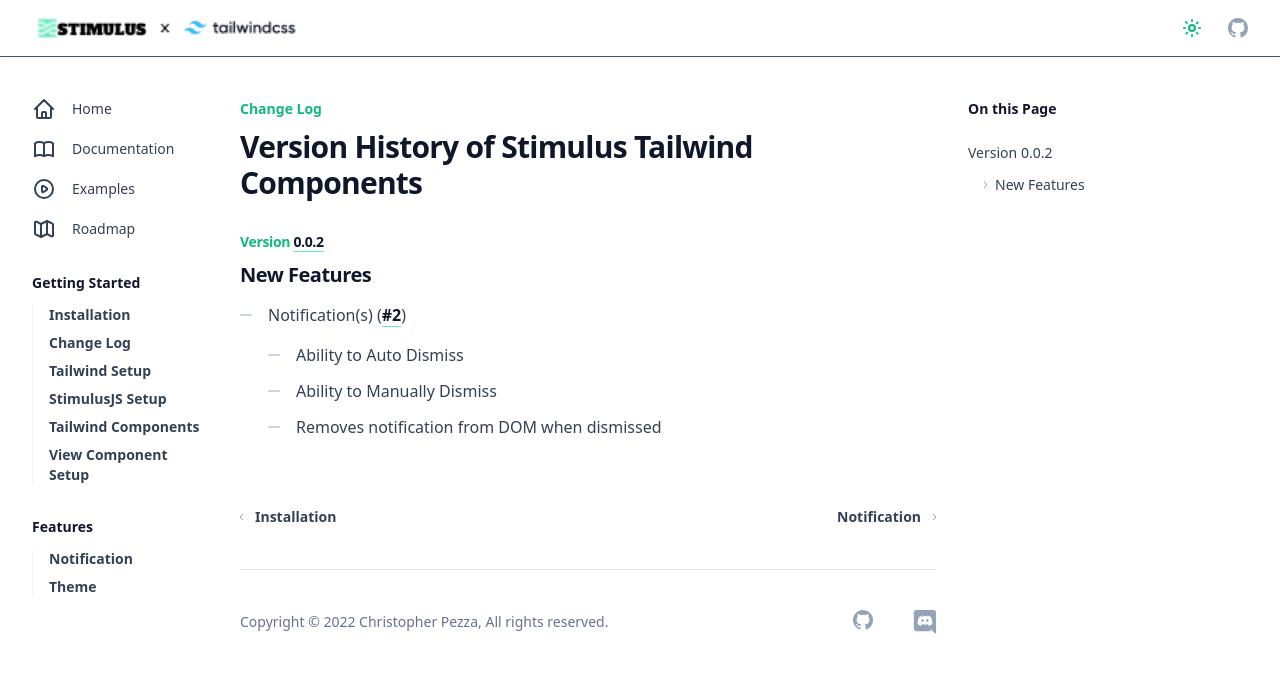
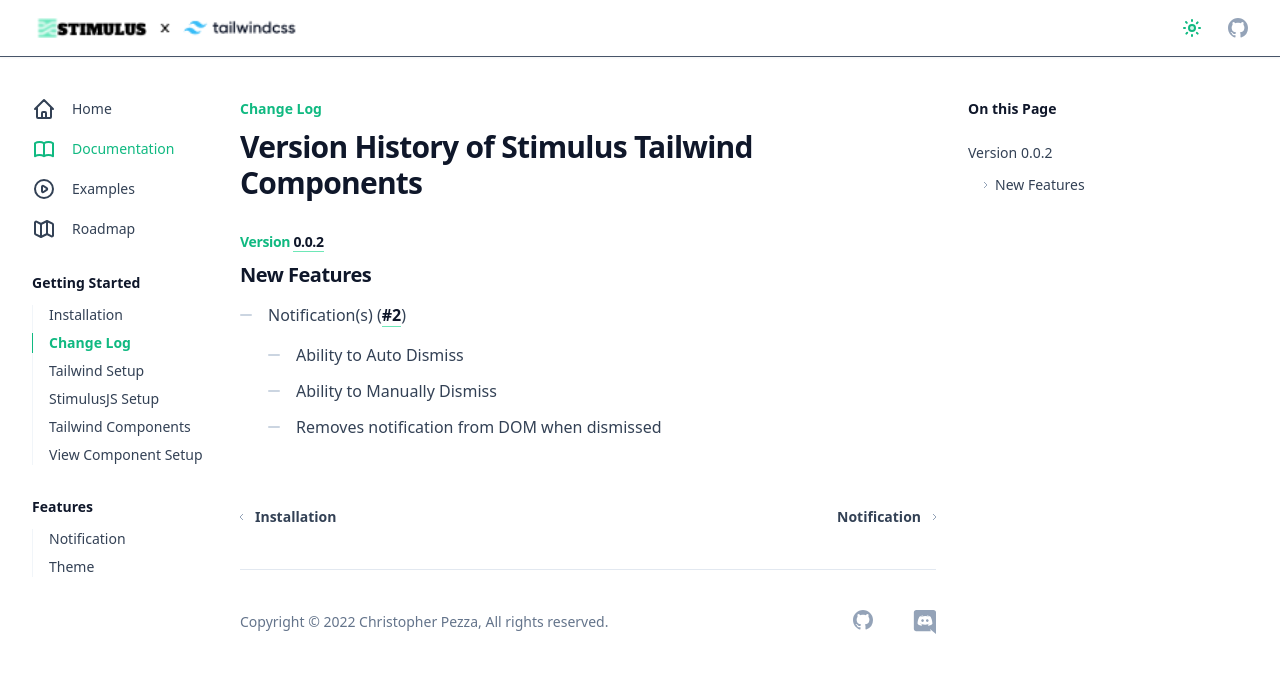
Before and after one commit to chiefpansancolt/stimulus-tailwind-components, a Jekyll site: the page built from docs/docs/change_log/index.md, in a window 1280 px wide. Shown: the top 673 px of the page. Built offline with Jekyll 4.4.1, drawn with Linux system fonts in a browser that asks for light colours; Markdown is read by kramdown in place of the engine named in the settings.

Commit message:
fix if statement in doc includes nav

```diff
--- a/docs/_includes/left_nav_features.html
+++ b/docs/_includes/left_nav_features.html
@@ -1,13 +1,11 @@
 <li class="mt-12 lg:mt-8">
   <h5 class="mb-8 font-semibold text-slate-900 dark:text-slate-200 lg:mb-3">Features</h5>
   <ul class="space-y-6 border-l border-slate-100 dark:border-slate-800 lg:space-y-2">
-    {% for item in site.data.navigations.left_features %} {% if include.isDocs %} {% assign url = item.docUrl %} {% else %} {% assign url = item.expUrl %} {% endif %}
+    {% for item in site.data.navigations.left_features %} {% if include.isDocs %} {% assign url = item.docUrl %} {% else %} {% assign url = item.expUrl %} {% endif %} {% if page.url contains url %} {%
+    assign classes = "border-current font-semibold text-emerald-500 dark:text-emerald-400" %} {% else %} {% assign classes = "border-transparent hover:border-slate-400 dark:hover:border-emerald-500
+    text-slate-700 hover:text-emerald-500 dark:text-slate-400 dark:hover:text-emerald-400" %} {% endif %}
     <li>
-      <a
-        class="{% if page.url == url %} {% else %} {% endif %} -ml-px block border-l border-current border-transparent pl-4 font-semibold text-emerald-500 text-slate-700 hover:border-slate-400 hover:text-emerald-500 dark:text-emerald-400 dark:text-slate-400 dark:hover:border-emerald-500 dark:hover:text-emerald-400"
-        href="{{ url | relative_url }}"
-        >{{ item.name }}</a
-      >
+      <a class="block border-l pl-4 -ml-px {{ classes }}" href="{{ url | relative_url }}">{{ item.name }}</a>
     </li>
     {% endfor %}
   </ul>
--- a/docs/_includes/left_nav_main.html
+++ b/docs/_includes/left_nav_main.html
@@ -1,10 +1,6 @@
-{% for item in site.data.navigations.left_main %}
+{% for item in site.data.navigations.left_main %} {% if page.url contains item.url %} {% assign classes = "text-emerald-500 dark:text-emerald-400" %} {% else %} {% assign classes = "text-slate-700
+hover:text-emerald-500 dark:text-slate-400 dark:hover:text-emerald-400" %} {% endif %}
 <li>
-  <a
-    href="{{ item.link | relative_url }}"
-    class="{% if page.url contains item.url %} {% else %} {% endif %} group mb-4 flex items-center font-medium text-emerald-500 text-slate-700 hover:text-emerald-500 dark:text-emerald-400 dark:text-slate-400 dark:hover:text-emerald-400 lg:text-sm lg:leading-6"
-  >
-    {{ item.icon }} {{ item.name }}
-  </a>
+  <a href="{{ item.link | relative_url }}" class="group mb-4 flex items-center font-medium lg:text-sm lg:leading-6 {{ classes }}"> {{ item.icon }} {{ item.name }} </a>
 </li>
 {% endfor %}
--- a/docs/_includes/left_nav_start.html
+++ b/docs/_includes/left_nav_start.html
@@ -1,13 +1,11 @@
 <li class="mt-12 lg:mt-8">
   <h5 class="mb-8 font-semibold text-slate-900 dark:text-slate-200 lg:mb-3">Getting Started</h5>
   <ul class="space-y-6 border-l border-slate-100 dark:border-slate-800 lg:space-y-2">
-    {% for item in site.data.navigations.left_getting_started %}
+    {% for item in site.data.navigations.left_getting_started %} {% if page.url contains item.url %} {% assign classes = "border-current font-semibold text-emerald-500 dark:text-emerald-400" %} {%
+    else %} {% assign classes = "border-transparent hover:border-slate-400 dark:hover:border-emerald-500 text-slate-700 hover:text-emerald-500 dark:text-slate-400 dark:hover:text-emerald-400" %} {%
+    endif %}
     <li>
-      <a
-        class="{% if page.url == item.url %} {% else %} {% endif %} -ml-px block border-l border-current border-transparent pl-4 font-semibold text-emerald-500 text-slate-700 hover:border-slate-400 hover:text-emerald-500 dark:text-emerald-400 dark:text-slate-400 dark:hover:border-emerald-500 dark:hover:text-emerald-400"
-        href="{{ item.link | relative_url }}"
-        >{{ item.name }}</a
-      >
+      <a class="block border-l pl-4 -ml-px {{ classes }}" href="{{ item.link | relative_url }}">{{ item.name }}</a>
     </li>
     {% endfor %}
   </ul>
```
